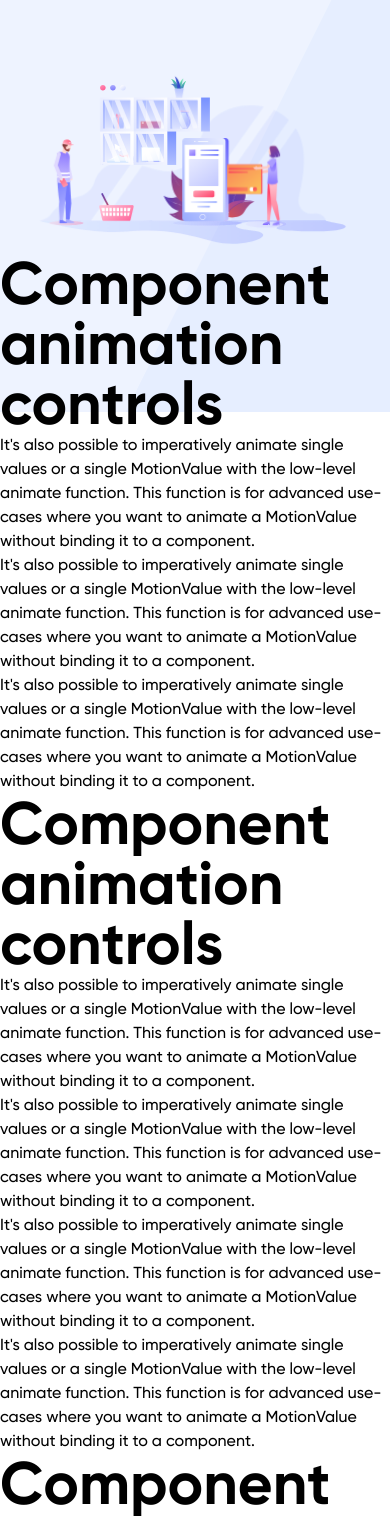
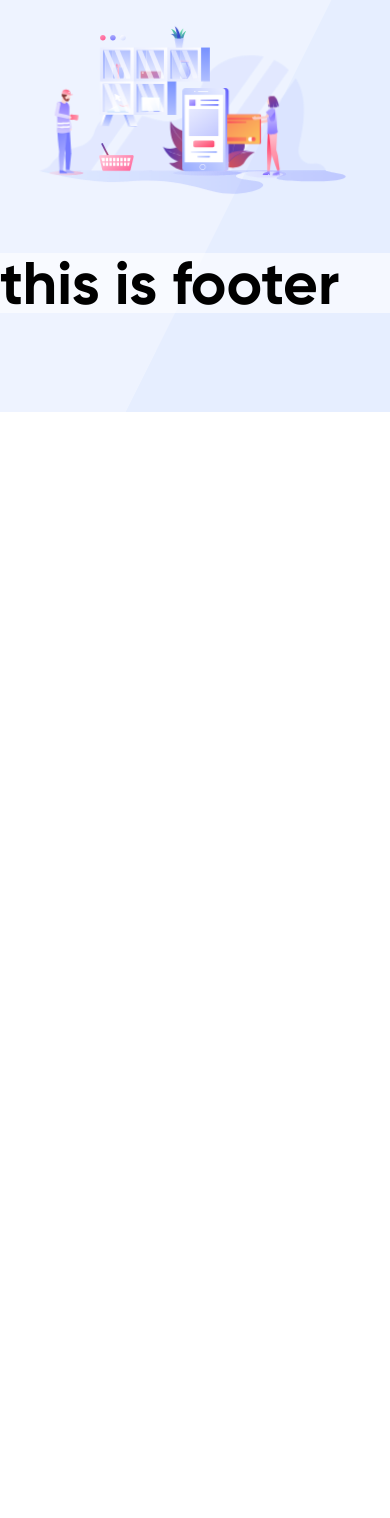
Before and after one commit to mhsazol111/woo-next, a Next.js app: page / in a window 390 px wide. Shown: the part 432-1950 px from the top of the page. After the commit the page ends 844 px from the top, so only its background shows below. Built offline with nearby package versions, Linux system fonts and the light colour scheme.

Commit message:
react-use, gsap and react-tranision-group included and testing gsap animation

```diff
--- a/package.json
+++ b/package.json
@@ -12,6 +12,7 @@
     "autoprefixer": "^10.2.1",
     "axios": "^0.21.1",
     "framer-motion": "^3.2.1",
+    "gsap": "^3.6.0",
     "next": "10.0.5",
     "nextjs-progressbar": "^0.0.7",
     "postcss": "^8.2.4",
@@ -22,6 +23,8 @@
     "react-html-parser": "^2.0.2",
     "react-lottie": "^1.2.3",
     "react-multi-carousel": "^2.6.1",
+    "react-transition-group": "^4.4.1",
+    "react-use": "^15.3.8",
     "tailwindcss": "^2.0.2"
   },
   "devDependencies": {
--- a/pages/_app.js
+++ b/pages/_app.js
@@ -1,9 +1,10 @@
-import { AnimatePresence } from 'framer-motion';
+import { CSSTransition, SwitchTransition } from 'react-transition-group';
 import NextNprogress from 'nextjs-progressbar';
 
 import Head from 'next/head';
 import Header from '../src/components/Header';
 import Footer from '../src/components/Footer';
+
 import '../styles/globals.css';
 
 function MyApp({ Component, pageProps, router }) {
@@ -16,11 +17,13 @@ function MyApp({ Component, pageProps, router }) {
         <div className="full-page-bg" style={{ backgroundImage: 'url(/images/bg-light-blue.svg)' }} />
         <NextNprogress color="#95bae8" stopDelayMs={100} height="2" />
         <Header />
-        <div id="main-content">
-          <AnimatePresence exitBeforeEnter>
-            <Component {...pageProps} key={router.route} />
-          </AnimatePresence>
-        </div>
+        <SwitchTransition mode="out-in">
+          <CSSTransition key={router.pathname} classNames="page-animation" timeout={300} unmountOnExit>
+            <div id="main-content">
+              <Component {...pageProps} />
+            </div>
+          </CSSTransition>
+        </SwitchTransition>
         <Footer />
       </div>
     </>
--- a/pages/about.jsx
+++ b/pages/about.jsx
@@ -12,7 +12,7 @@ const About = () => {
       <Head>
         <title>This is About Page</title>
       </Head>
-      <motion.div variants={pageTransition} initial="initial" animate="animate" exit="exit" className="about-section">
+      <div className="about-section">
         <div>
           <motion.h1>This is about us</motion.h1>
           <p>
@@ -195,7 +195,7 @@ const About = () => {
             alias! Ad eius voluptates quae earum, suscipit modi in nihil quaerat provident, fuga sit?
           </p>
         </div>
-      </motion.div>
+      </div>
     </>
   );
 };
--- a/pages/index.jsx
+++ b/pages/index.jsx
@@ -1,3 +1,4 @@
+import { useEffect, useRef } from 'react';
 import { motion, useViewportScroll, useTransform, useSpring } from 'framer-motion';
 import Head from 'next/head';
 import Lottie from 'react-lottie';
@@ -6,8 +7,15 @@ import { fadeInUp, pageTransition } from '../src/services/animation';
 import lottieAnimation from '../src/assets/lottie/e-commerce-animations.json';
 
 import styles from '../src/assets/css/Home.module.css';
+import { onPageEnter, onPageExit } from '../src/services/gsapAnimation';
 
 const Home = () => {
+  let animatedElem1 = useRef(null);
+
+  useEffect(() => {
+    onPageEnter(animatedElem1);
+  }, [animatedElem1]);
+
   const defaultOptions = {
     loop: true,
     autoplay: true,
@@ -32,123 +40,29 @@ const Home = () => {
       <Head>
         <title>Next Commerce - NextJs with headless WooCommerce</title>
       </Head>
-      <motion.div initial="initial" animate="animate" exit="exit" variants={pageTransition} className="section-1">
+      <div className="section-1">
         <div className="container">
           <div className="flex flex-wrap items-center">
             <div className="lg:w-1/3 w-full">
-              <motion.h1 variants={fadeInUp} initial="initial" animate="animate" className={`${styles.primary_title} xl:pb-6 lg:pb-5 pb-3`}>
+              <h1 ref={(elm) => (animatedElem1 = elm)} className={`${styles.primary_title} xl:pb-6 lg:pb-5 pb-3`}>
                 Next Commerce
-              </motion.h1>
-              <p>SEO Friendly lightning fast headless e-commerce platform based on WooCommerce and NextJS</p>
+              </h1>
+              <p
+                onClick={() => {
+                  onPageExit(animatedElem1);
+                }}
+              >
+                SEO Friendly lightning fast headless e-commerce platform based on WooCommerce and NextJS
+              </p>
             </div>
             <div className="lg:w-2/3 w-full">
-              <motion.div
-                className="lottie-wrapper"
-                style={{ translateY: linearY, transition: 'transform 0.5s cubic-bezier(0.34, 1.56, 0.64, 1) 0s' }}
-              >
+              <div className="lottie-wrapper" style={{ translateY: linearY, transition: 'transform 0.5s cubic-bezier(0.34, 1.56, 0.64, 1) 0s' }}>
                 <Lottie options={defaultOptions} />
-              </motion.div>
+              </div>
             </div>
           </div>
         </div>
-
-        <div className="flex flex-wrap items-center">
-          <div className="lg:w-1/2 w-full">
-            <motion.h1 variants={fadeInUp} initial="initial" animate="animate">
-              Component animation controls
-            </motion.h1>
-            <p>
-              It's also possible to imperatively animate single values or a single MotionValue with the low-level animate function. This function is
-              for advanced use-cases where you want to animate a MotionValue without binding it to a component.
-            </p>
-            <p>
-              It's also possible to imperatively animate single values or a single MotionValue with the low-level animate function. This function is
-              for advanced use-cases where you want to animate a MotionValue without binding it to a component.
-            </p>
-            <p>
-              It's also possible to imperatively animate single values or a single MotionValue with the low-level animate function. This function is
-              for advanced use-cases where you want to animate a MotionValue without binding it to a component.
-            </p>
-          </div>
-          <div className="lg:w-1/2 w-full"></div>
-        </div>
-
-        <div className="flex flex-wrap items-center">
-          <div className="lg:w-1/2 w-full">
-            <motion.h1 variants={fadeInUp} initial="initial" animate="animate">
-              Component animation controls
-            </motion.h1>
-            <p>
-              It's also possible to imperatively animate single values or a single MotionValue with the low-level animate function. This function is
-              for advanced use-cases where you want to animate a MotionValue without binding it to a component.
-            </p>
-            <p>
-              It's also possible to imperatively animate single values or a single MotionValue with the low-level animate function. This function is
-              for advanced use-cases where you want to animate a MotionValue without binding it to a component.
-            </p>
-            <p>
-              It's also possible to imperatively animate single values or a single MotionValue with the low-level animate function. This function is
-              for advanced use-cases where you want to animate a MotionValue without binding it to a component.
-            </p>
-            <p>
-              It's also possible to imperatively animate single values or a single MotionValue with the low-level animate function. This function is
-              for advanced use-cases where you want to animate a MotionValue without binding it to a component.
-            </p>
-          </div>
-          <div className="lg:w-1/2 w-full"></div>
-        </div>
-
-        <div className="flex flex-wrap items-center">
-          <div className="lg:w-1/2 w-full">
-            <motion.h1 variants={fadeInUp} initial="initial" animate="animate">
-              Component animation controls
-            </motion.h1>
-            <p>
-              It's also possible to imperatively animate single values or a single MotionValue with the low-level animate function. This function is
-              for advanced use-cases where you want to animate a MotionValue without binding it to a component.
-            </p>
-            <p>
-              It's also possible to imperatively animate single values or a single MotionValue with the low-level animate function. This function is
-              for advanced use-cases where you want to animate a MotionValue without binding it to a component.
-            </p>
-            <p>
-              It's also possible to imperatively animate single values or a single MotionValue with the low-level animate function. This function is
-              for advanced use-cases where you want to animate a MotionValue without binding it to a component.
-            </p>
-            <p>
-              It's also possible to imperatively animate single values or a single MotionValue with the low-level animate function. This function is
-              for advanced use-cases where you want to animate a MotionValue without binding it to a component.
-            </p>
-          </div>
-          <div className="lg:w-1/2 w-full"></div>
-        </div>
-
-        <div className="flex flex-wrap items-center">
-          <div className="lg:w-1/2 w-full">
-            <motion.h1 variants={fadeInUp} initial="initial" animate="animate">
-              Component animation controls
-            </motion.h1>
-            <p>
-              It's also possible to imperatively animate single values or a single MotionValue with the low-level animate function. This function is
-              for advanced use-cases where you want to animate a MotionValue without binding it to a component.
-            </p>
-          </div>
-          <div className="lg:w-1/2 w-full"></div>
-        </div>
-
-        <div className="flex flex-wrap items-center">
-          <div className="lg:w-1/2 w-full">
-            <motion.h1 variants={fadeInUp} initial="initial" animate="animate">
-              Component animation controls
-            </motion.h1>
-            <p>
-              It's also possible to imperatively animate single values or a single MotionValue with the low-level animate function. This function is
-              for advanced use-cases where you want to animate a MotionValue without binding it to a component.
-            </p>
-          </div>
-          <div className="lg:w-1/2 w-full"></div>
-        </div>
-      </motion.div>
+      </div>
     </>
   );
 };
--- a/pages/products/[slug].jsx
+++ b/pages/products/[slug].jsx
@@ -67,7 +67,7 @@ const Product = ({ product }) => {
               <div className={`${styles.product_image_gallery_wrap} second_level_blur rounded-lg`}>
                 <div className={`${styles.product_image_gallery}`}>
                   {productImages && (
-                    <Carousel infinite={true} keyBoardControl={true} swipeable={true} draggable={true} responsive={responsive}>
+                    <Carousel infinite keyBoardControl swipeable draggable responsive={responsive}>
                       {productImages.map((image) => {
                         return (
                           <div key={image.id} className={`${styles.product_gallery_item} flex flex-wrap justify-center items-center text-center`}>
--- /dev/null
+++ b/src/services/gsapAnimation.js
@@ -0,0 +1,28 @@
+import { gsap } from 'gsap';
+
+export const onPageEnter = (node) => {
+  gsap.from(node, {
+    duration: 0.3,
+    y: 30,
+    delay: 0.6,
+    ease: 'power2',
+    opacity: 0,
+    stagger: {
+      amount: 0.2,
+    },
+  });
+};
+
+export const onPageExit = (node) => {
+  gsap.to(node, {
+    duration: 1,
+    y: -30,
+    opacity: 0,
+    ease: 'power2',
+    stagger: {
+      amount: 0.2,
+    },
+  });
+};
+
+export default { onPageEnter, onPageExit };
--- a/styles/globals.css
+++ b/styles/globals.css
@@ -202,3 +202,18 @@ body {
 .lottie-wrapper {
   pointer-events: none;
 }
+
+.page-animation-enter {
+  opacity: 0;
+}
+.page-animation-enter-active {
+  opacity: 1;
+  transition: all 700ms;
+}
+.page-animation-exit {
+  opacity: 1;
+}
+.page-animation-exit-active {
+  opacity: 0;
+  transition: all 700ms;
+}
```
Also changed, not shown: 1 other file (tests, documents, lock files or other folders).
